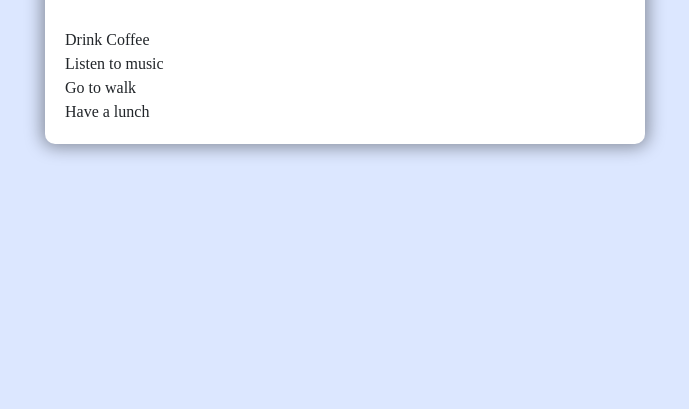
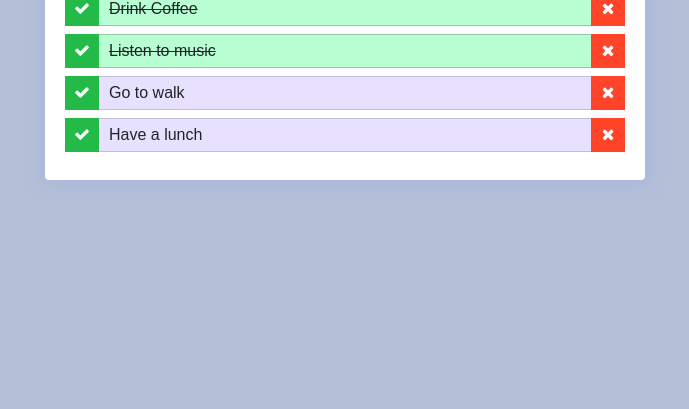
Before and after one commit to yodzafar/React-redux-todo-app, a React app: page / in a window 1280 px wide. Shown: the part 391-800 px from the top of the page, without its empty margins (295-984 px from the left). Built offline with nearby package versions, Linux system fonts and the light colour scheme.

Commit message:
delete task is completed

```diff
--- a/public/index.html
+++ b/public/index.html
@@ -6,6 +6,7 @@
     <meta name="description" content="Web site created using create-react-app"/>
     <link rel="stylesheet" href="https://stackpath.bootstrapcdn.com/bootstrap/4.3.1/css/bootstrap.min.css"
           integrity="sha384-ggOyR0iXCbMQv3Xipma34MD+dH/1fQ784/j6cY/iJTQUOhcWr7x9JvoRxT2MZw1T" crossorigin="anonymous">
+    <link rel="stylesheet" href="https://stackpath.bootstrapcdn.com/font-awesome/4.7.0/css/font-awesome.min.css">
     <title>todo-redux</title>
   </head>
   <body>
--- a/src/components/add-tasks/index.js
+++ b/src/components/add-tasks/index.js
@@ -18,8 +18,7 @@ export class AddTask extends Component {
 
   }
 
-  handleChange = (e,{target}) => {
-    console.log(e);
+  handleChange = ({target}) => {
     this.setState({value: target.value})
   };
 
--- a/src/components/app/app.css
+++ b/src/components/app/app.css
@@ -4,16 +4,16 @@ body {
     flex-direction: column;
     justify-content: center;
     align-items: center;
-    background-color: #dce7ff;
-    font-family: "Ubuntu";
+    background-color: #b5bfd7;
+    font-family: "Ubuntu", sans-serif;
 }
 
 .app{
     background-color: #fff;
-    box-shadow: 0px 0px 17px 3px rgba(0,0,0,0.4);
+    box-shadow: 0px 0px 17px 3px rgba(153, 174, 227, 0.56);
     width: 600px;
     padding: 20px;
-    border-radius: 10px;
+    border-radius: 4px;
 }
 
 .header-info{
--- a/src/components/todo-list-item/index.js
+++ b/src/components/todo-list-item/index.js
@@ -1,7 +1,20 @@
 import React from "react";
 
-export const TodoListItem = ({label, completed}) => {
+import './todo-list-item.css'
+
+export const TodoListItem = ({label, completed, id, taskDone, deleteTask}) => {
+    const done = completed ? 'done' : '';
     return (
-        <li>{label}</li>
+        <li id={id} className={`todo-list-item ${done}`}>
+          <button className="action-btn done-btn" onClick={() =>taskDone(id)}>
+            <i className='fa fa-check'></i>
+          </button>
+            <span className={`label ${done}`} >
+            {label}
+            </span>
+          <button className="action-btn delete-btn" onClick={() =>deleteTask(id)}>
+            <i className='fa fa-close'></i>
+          </button>
+        </li>
     )
 };
--- a/src/components/todo-list-item/todo-list-item.css
+++ b/src/components/todo-list-item/todo-list-item.css
@@ -0,0 +1,37 @@
+.todo-list-item {
+    display: flex;
+    align-items: center;
+    margin-bottom: 8px;
+}
+
+.label {
+    padding: 4px 10px;
+    font-weight: 500;
+    border: 1px solid #c4bddc;
+    border-right: 0;
+    border-left: 0;
+    background-color: #e7e0ff;
+    flex-grow: 1;
+    transition: .2s ease;
+}
+
+.label.done {
+    text-decoration: line-through;
+    background-color: #b9ffd4;
+    border-color: #90cba2;
+}
+
+.done-btn {
+    background-color: #23ba48;
+}
+
+.delete-btn{
+    background-color: #ff442a;
+}
+
+.action-btn{
+    height: 34px;
+    border: 0;
+    width: 34px;
+    color: #fff;
+}
--- a/src/components/todo-list/index.js
+++ b/src/components/todo-list/index.js
@@ -4,15 +4,17 @@ import {TodoListItem} from "../todo-list-item";
 /*Styles*/
 import './todo-list.css'
 
-export const TodoList = ({items}) => {
+export const TodoList = ({items, taskDone, deleteTask}) => {
     return (
       <ul className='todo-list'>
         {items.map(item => {
-            const {id, ...itemProps} = item;
+            const {id} = item;
           return (
               <TodoListItem
-                  key={item.id}
-                  {...itemProps}
+                  key={id}
+                  {...item}
+                  taskDone={taskDone}
+                  deleteTask={deleteTask}
               />
           )
         })}
--- a/src/constants/action-types.js
+++ b/src/constants/action-types.js
@@ -1 +1,3 @@
 export const ADD_TODO = 'ADD_TODO';
+export const TASK_DONE = 'TASK_DONE';
+export const DELETE_TASK = 'DELETE_TASK';
--- a/src/container/todo-container/index.js
+++ b/src/container/todo-container/index.js
@@ -1,7 +1,7 @@
 /*Libraries*/
 import React, {Fragment, Component} from "react";
 import {connect} from "react-redux";
-import {addTask} from "../../reducers/todos/actions";
+import {addTask, taskDone, deleteTask} from "../../reducers/todos/actions";
 
 /*Components*/
 import {Header} from "../../components/header";
@@ -10,13 +10,17 @@ import {TodoList} from "../../components/todo-list";
 
 class TodoContainer extends Component{
        render() {
-            const {tasks, addTask} = this.props;
+            const {tasks, addTask, taskDone, deleteTask} = this.props;
             const doneCount  = tasks.length -  tasks.filter(item => !item.completed).length;
             return (
             <Fragment>
               <Header tasksCount={tasks.length} done={doneCount}/>
               <AddTask addTask={addTask}/>
-                <TodoList items={tasks} />
+                <TodoList
+                    items={tasks}
+                    taskDone={taskDone}
+                    deleteTask={deleteTask}
+                />
             </Fragment>
         );
     }
@@ -24,5 +28,5 @@ class TodoContainer extends Component{
 
 export default connect(
     ({tasks}) => ({tasks}),
-    {addTask}
+    {addTask, taskDone, deleteTask}
     )(TodoContainer)
--- a/src/reducers/todos/actions.js
+++ b/src/reducers/todos/actions.js
@@ -1,4 +1,4 @@
-import {ADD_TODO} from "../../constants/action-types";
+import {ADD_TODO, DELETE_TASK, TASK_DONE} from "../../constants/action-types";
 
 export const addTask = (id, label, completed) => {
     return {
@@ -8,3 +8,18 @@ export const addTask = (id, label, completed) => {
         completed
     }
 };
+
+export const taskDone = (id) => {
+    return {
+        type:TASK_DONE,
+        id
+    }
+};
+
+
+export const deleteTask = (id) => {
+    return {
+        type:DELETE_TASK,
+        id
+    }
+};
--- a/src/reducers/todos/index.js
+++ b/src/reducers/todos/index.js
@@ -1,40 +1,49 @@
-import {ADD_TODO} from "../../constants/action-types";
+import {ADD_TODO, DELETE_TASK, TASK_DONE} from "../../constants/action-types";
 
 const todoList = [
   {
-        id:1,
-        label:'Drink Coffee',
-        completed:true
+    id: 1,
+    label: 'Drink Coffee',
+    completed: true
   },
 
   {
-        id:2,
-        label:'Listen to music',
-        completed:true
+    id: 2,
+    label: 'Listen to music',
+    completed: true
   },
   {
-        id:3,
-        label:'Go to walk',
-        completed:false
+    id: 3,
+    label: 'Go to walk',
+    completed: false
   },
   {
-        id:4,
-        label:'Have a lunch',
-        completed:false
+    id: 4,
+    label: 'Have a lunch',
+    completed: false
   },
 ];
 
-export const tasks = (state = todoList, action) =>{
+export const tasks = (state = todoList, action) => {
   switch (action.type) {
     case ADD_TODO:
       return [
         ...state,
         {
           id: action.id,
-                    label:action.label,
+          label: action.label,
           completed: action.completed
         }
       ];
+    case TASK_DONE:
+          return [...state].map(task => {
+            if (task.id === action.id){
+              task.completed = !task.completed
+            }
+            return task
+          });
+    case DELETE_TASK:
+      return [...state].filter(item => item.id !== action.id);
     default:
       return state
   }
```
Also changed, not shown: design.png (renamed from 439071.dpBGpj.b039eb51-dac8-46ae-bc29-943017bfec70.png), 1 other file. Lines whose indentation alone changed are shown as unchanged.
